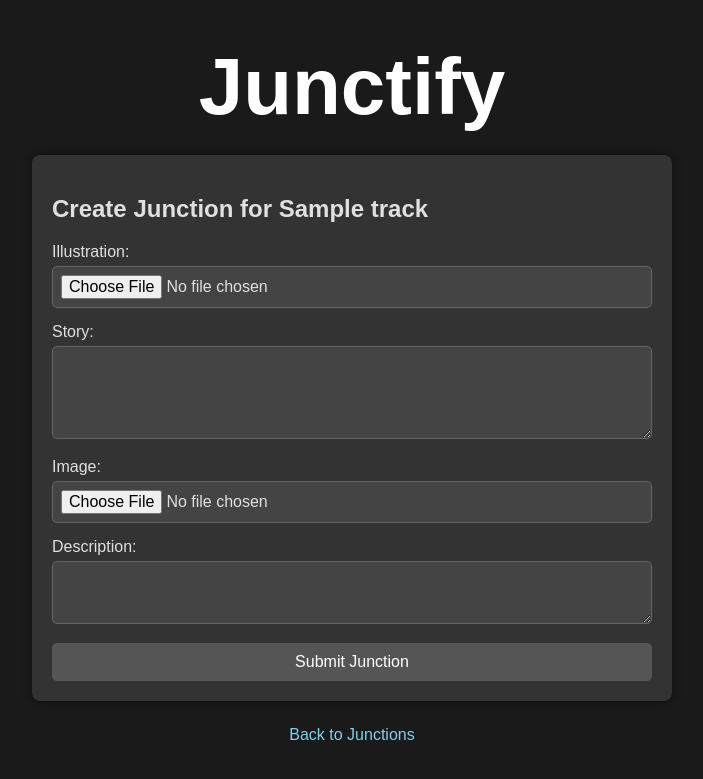
After one commit to mineuchimaru/junctify, a Django app: page /junction/1/create/ in a window 1280 px wide. The commit adds this page. Shown: the top 779 px of the page, without its empty margins (288-991 px from the left). Run offline with Django 5.2, Linux system fonts and the light colour scheme; a user stored in the database is signed in; tables that the repository leaves empty hold one stand-in row (values such as "Sample post").

Commit message:
Implement Junction feature for collaboration on tracks

```diff
--- a/music/forms.py
+++ b/music/forms.py
@@ -1,7 +1,7 @@
 # music/forms.py
 from django import forms
 from django.contrib.auth import get_user_model
-from .models import Profile,Track
+from .models import Profile,Track,Junction
 
 User = get_user_model()
 
@@ -58,3 +58,12 @@ class MusicPostForm(forms.ModelForm):
             'description': forms.Textarea(attrs={'rows': 3}),
             'audio_file': forms.ClearableFileInput(),
         }
+
+class JunctionForm(forms.ModelForm):
+    class Meta:
+        model = Junction
+        fields = ['illustration', 'story', 'image', 'description']
+        widgets = {
+            'story': forms.Textarea(attrs={'rows': 5}),
+            'description': forms.Textarea(attrs={'rows': 3}),
+        }
--- a/music/models.py
+++ b/music/models.py
@@ -16,6 +16,18 @@ class Track(models.Model):
 
     def __str__(self):
         return self.title
+
+class Junction(models.Model):
+    track = models.ForeignKey(Track, on_delete=models.CASCADE, related_name='junctions')
+    collaborator = models.ForeignKey(User, on_delete=models.CASCADE, related_name='junctions')
+    created_at = models.DateTimeField(auto_now_add=True)
+    illustration = models.ImageField(upload_to='junctions/illustrations/', blank=True, null=True)
+    story = models.TextField(blank=True, null=True)  # 小説やテキスト
+    image = models.ImageField(upload_to='junctions/images/', blank=True, null=True)  # イメージ画像
+    description = models.TextField(blank=True, null=True)  # コラボ作品の説明
+
+    def __str__(self):
+        return f"Junction for {self.track.title} by {self.collaborator.username}"
 
 class GoodTrack(models.Model):
     user = models.ForeignKey(User, on_delete=models.CASCADE)
--- /dev/null
+++ b/music/templates/music/junction_form.html
@@ -0,0 +1,119 @@
+<!DOCTYPE html>
+<html>
+<head>
+    <title>Junctify - Create Junction for {{ track.title }}</title>
+    <style>
+        body {
+            font-family: Arial, sans-serif;
+            margin: 20px;
+            background-color: #1a1a1a;
+            color: #e0e0e0;
+            display: flex;
+            flex-direction: column;
+            align-items: center;
+        }
+        h1 a {
+            color: #fff;
+            margin-bottom: 15px;
+            font-size: 2.5em;
+            text-align: center;
+            text-decoration: none;
+            transition: color 0.2s ease;
+        }
+        h1 a:hover {
+            color: #87CEEB;
+        }
+        .container {
+            width: 100%;
+            max-width: 600px;
+            background-color: #333;
+            padding: 20px;
+            border-radius: 8px;
+            box-shadow: 0 0 10px rgba(0, 0, 0, 0.5);
+        }
+        .form-group {
+            margin-bottom: 15px;
+        }
+        label {
+            display: block;
+            margin-bottom: 5px;
+            font-weight: 500;
+        }
+        input[type="file"],
+        textarea {
+            width: 100%;
+            padding: 8px;
+            background-color: #444;
+            color: #e0e0e0;
+            border: 1px solid #666;
+            border-radius: 5px;
+            box-sizing: border-box;
+            font-size: 1em;
+        }
+        textarea {
+            resize: vertical;
+        }
+        button {
+            background-color: #555;
+            color: #fff;
+            border: none;
+            padding: 10px 20px;
+            border-radius: 5px;
+            cursor: pointer;
+            font-size: 1em;
+            transition: background-color 0.2s ease;
+            width: 100%;
+        }
+        button:hover {
+            background-color: #87CEEB;
+        }
+        .nav-links {
+            margin-top: 20px;
+            display: flex;
+            justify-content: center;
+            align-items: center;
+            flex-wrap: wrap;
+        }
+        .nav-links a {
+            margin: 5px 10px;
+            color: #87CEEB;
+            text-decoration: none;
+            font-weight: 500;
+            transition: color 0.2s ease;
+        }
+        .nav-links a:hover {
+            color: #ADD8E6;
+            text-decoration: underline;
+        }
+    </style>
+</head>
+<body>
+    <h1><a href="{% url 'music_list' %}">Junctify</a></h1>
+    <div class="container">
+        <h2>Create Junction for {{ track.title }}</h2>
+        <form method="post" enctype="multipart/form-data">
+            {% csrf_token %}
+            <div class="form-group">
+                <label for="id_illustration">Illustration:</label>
+                {{ form.illustration }}
+            </div>
+            <div class="form-group">
+                <label for="id_story">Story:</label>
+                {{ form.story }}
+            </div>
+            <div class="form-group">
+                <label for="id_image">Image:</label>
+                {{ form.image }}
+            </div>
+            <div class="form-group">
+                <label for="id_description">Description:</label>
+                {{ form.description }}
+            </div>
+            <button type="submit">Submit Junction</button>
+        </form>
+    </div>
+    <div class="nav-links">
+        <a href="{% url 'junction_list' track.id %}">Back to Junctions</a>
+    </div>
+</body>
+</html>
--- a/music/urls.py
+++ b/music/urls.py
@@ -1,18 +1,18 @@
-# music/urls.py
 from django.urls import path
 from . import views
 
 urlpatterns = [
     path('', views.music_list, name='music_list'),
-    path('music_list/', views.music_list, name='music_list'),
+    path('upload/', views.upload_music, name='upload_music'),
     path('profile/', views.profile, name='profile'),
-    path('edit_profile/', views.edit_profile, name='edit_profile'),
-    path('upload/', views.upload_music, name='upload_music'),
     path('user/<str:username>/', views.user_profile, name='user_profile'),
+    path('logout/', views.logout, name='logout'),
     path('delete/<int:track_id>/', views.delete_track, name='delete_track'),
     path('good/<int:track_id>/', views.good_track, name='good_track'),
     path('play/<int:track_id>/', views.play_track, name='play_track'),
     path('comment/<int:track_id>/', views.comment_track, name='comment_track'),
     path('delete-comment/<int:comment_id>/', views.delete_comment, name='delete_comment'),
-    path('logout/', views.logout, name='logout'),  # カスタムログアウトビュー
+    path('edit-profile/', views.edit_profile, name='edit_profile'),
+    path('junction/<int:track_id>/', views.junction_list, name='junction_list'),
+    path('junction/<int:track_id>/create/', views.junction_create, name='junction_create'),
 ]
--- a/music/views.py
+++ b/music/views.py
@@ -9,8 +9,8 @@ from django.utils import timezone
 from django.conf import settings
 from django.contrib.auth.models import User
 from allauth.account.views import LoginView, SignupView, PasswordResetView, PasswordResetDoneView
-from .forms import UsernameChangeForm, EmailChangeForm, PasswordChangeForm, IconForm, BioForm, MusicPostForm
-from .models import Track, Profile, GoodTrack, Comment, PlayHistory
+from .forms import UsernameChangeForm, EmailChangeForm, PasswordChangeForm, IconForm, BioForm, MusicPostForm,JunctionForm
+from .models import Track, Profile, GoodTrack, Comment, PlayHistory,Junction
 from botocore.exceptions import NoCredentialsError, ClientError
 import os
 
@@ -373,3 +373,24 @@ class CustomPasswordResetView(PasswordResetView):
 
 class CustomPasswordResetDoneView(PasswordResetDoneView):
     template_name = 'registration/password_reset_done.html'
+
+@login_required
+def junction_list(request, track_id):
+    track = get_object_or_404(Track, id=track_id)
+    junctions = track.junctions.all()
+    return render(request, 'music/junction_list.html', {'track': track, 'junctions': junctions})
+
+@login_required
+def junction_create(request, track_id):
+    track = get_object_or_404(Track, id=track_id)
+    if request.method == 'POST':
+        form = JunctionForm(request.POST, request.FILES)
+        if form.is_valid():
+            junction = form.save(commit=False)
+            junction.track = track
+            junction.collaborator = request.user
+            junction.save()
+            return redirect('junction_list', track_id=track.id)
+    else:
+        form = JunctionForm()
+    return render(request, 'music/junction_form.html', {'form': form, 'track': track})
```
Also changed, not shown: music/templates/music/junction_list.html (added, +100 -0 lines), music/templates/music/list.html (+11 -4 lines), music/migrations/0002_junction.py (added).
